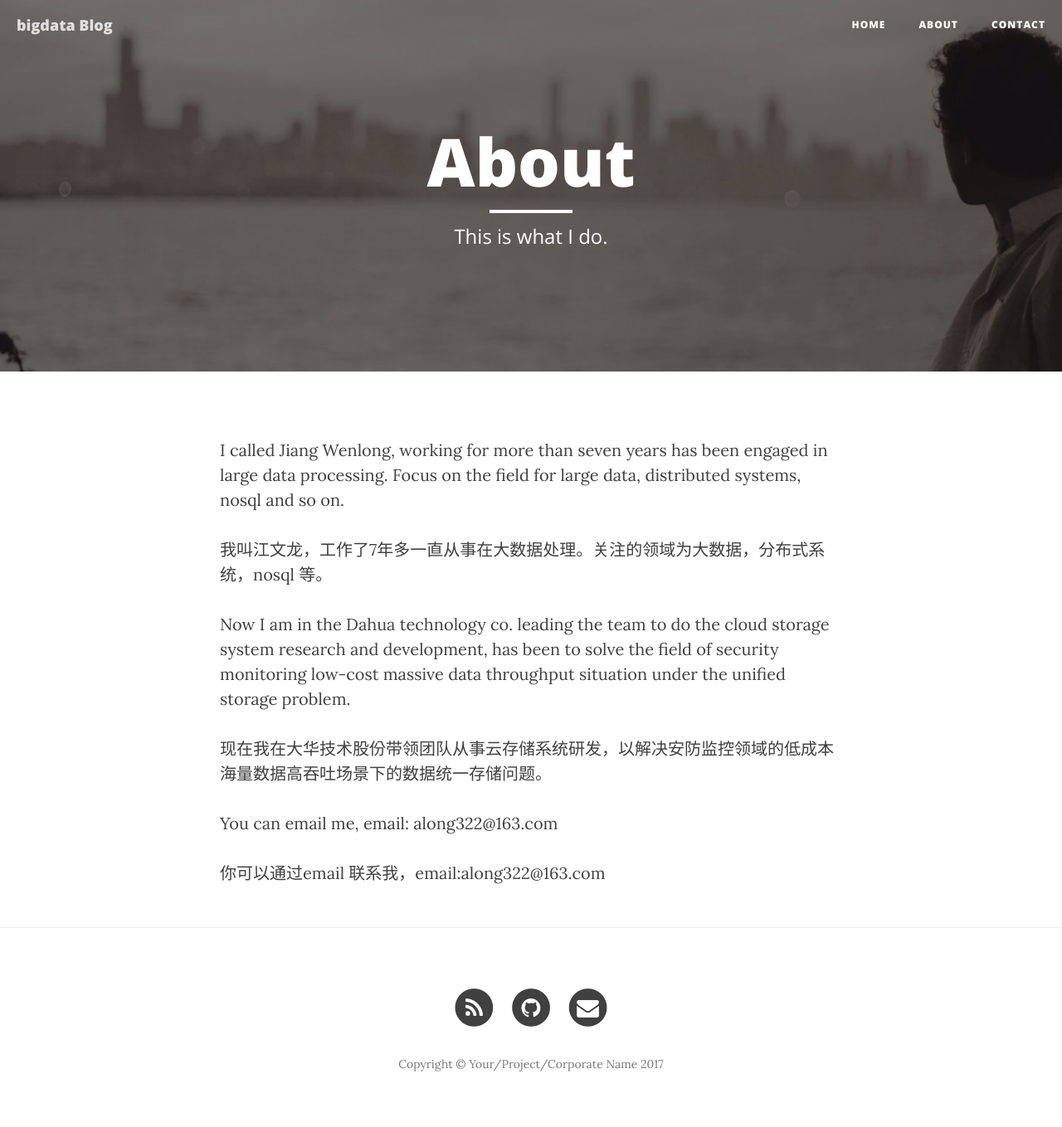
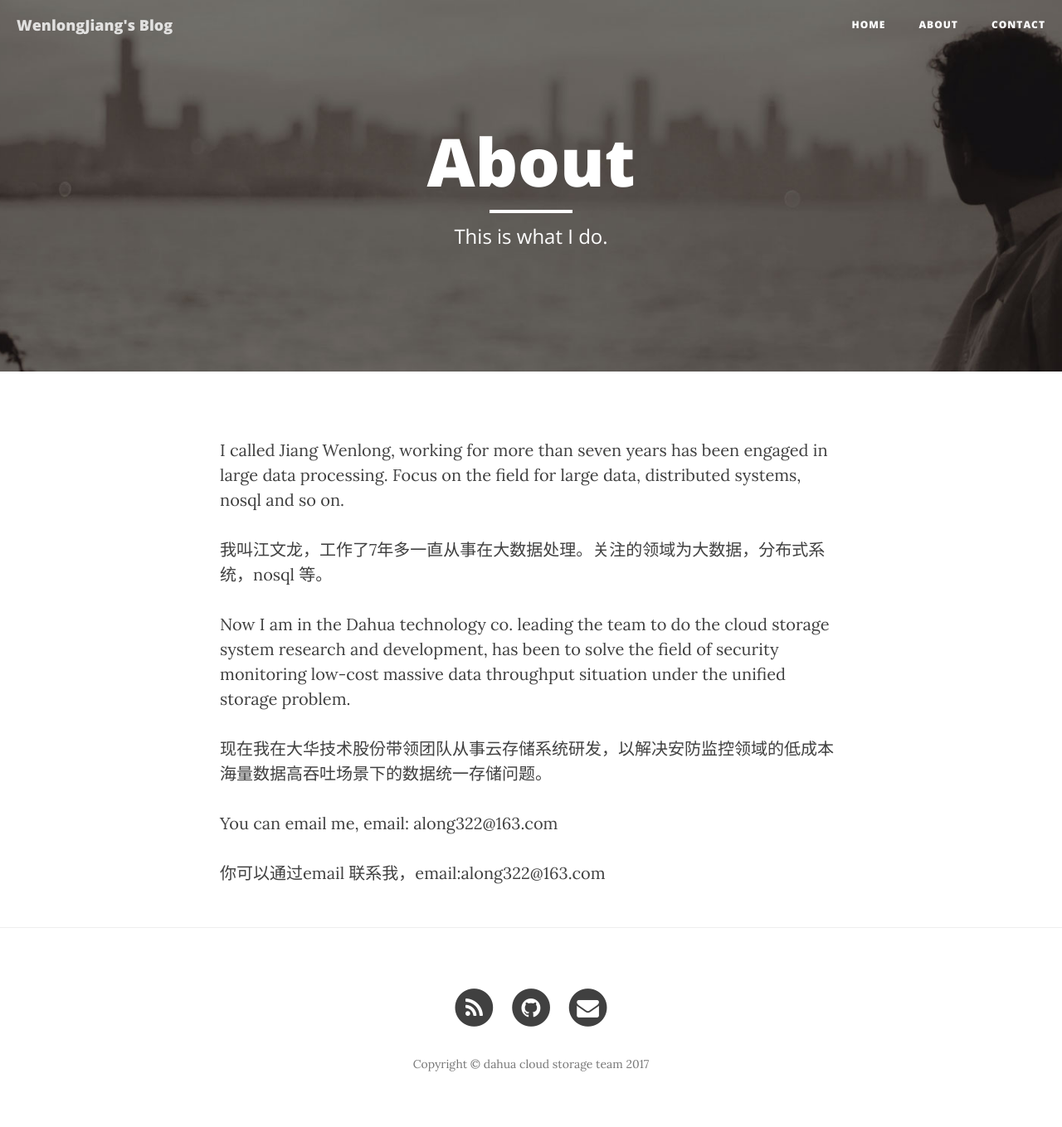
Before and after one commit to iamwljiang/iamwljiang.github.io, a Jekyll site: the page built from about.html, in a window 1280 px wide. Shown: the whole page at 83% size. Built offline with Jekyll 4.4.1, drawn with Linux system fonts in a browser that asks for light colours; nearby versions of some CDN libraries.

Commit message:
modify about

```diff
--- a/_config.yml
+++ b/_config.yml
@@ -1,9 +1,9 @@
 # Site settings
-title: bigdata Blog
+title: WenlongJiang's Blog
 header-img: img/home-bg.jpg
 email: along322@163.com
-copyright_name: Your/Project/Corporate Name
-description: "hello body welcome to iamwljiang's blog!!"
+copyright_name: dahua cloud storage team
+description: "this is wenlongjiang's blog record with cloud storage and other's things"
 baseurl: ""
 url: "https://iamwljiang.github.org"
 twitter_username:
--- a/index.html
+++ b/index.html
@@ -1,6 +1,6 @@
 ---
 layout: page
-description: "A Clean Blog Theme by Start Bootstrap"
+description: "record somthing and share it"
 ---
 
 {% for post in paginator.posts %}
```
